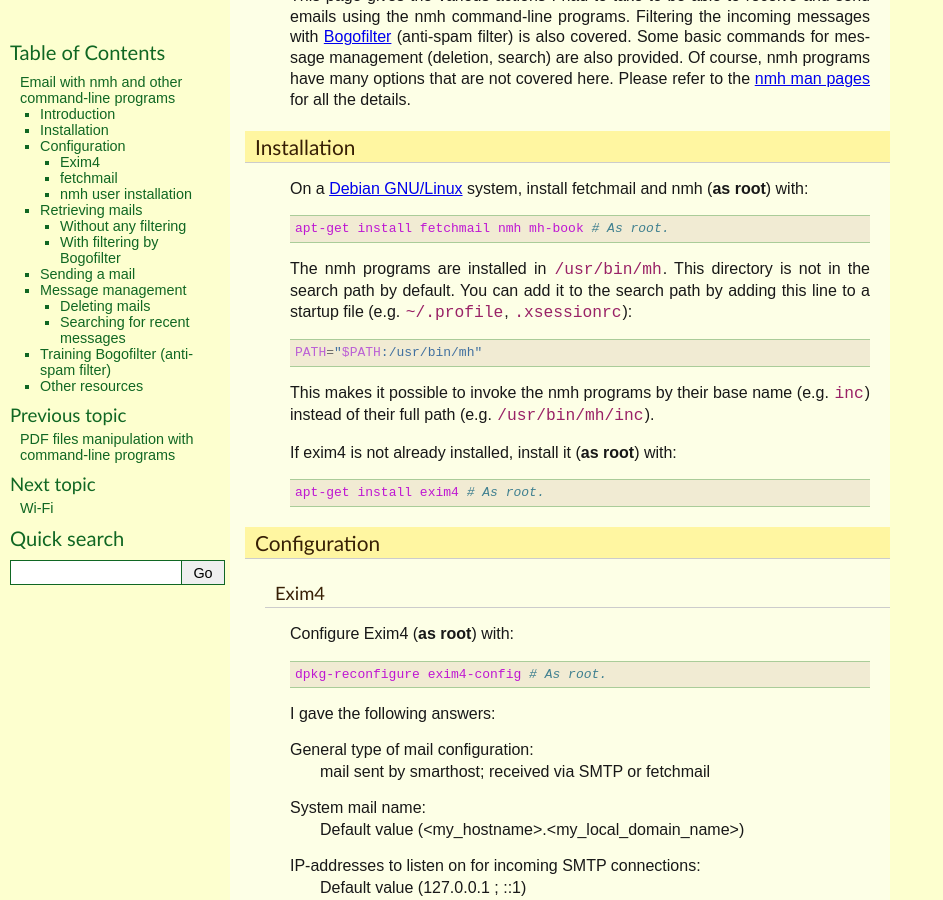
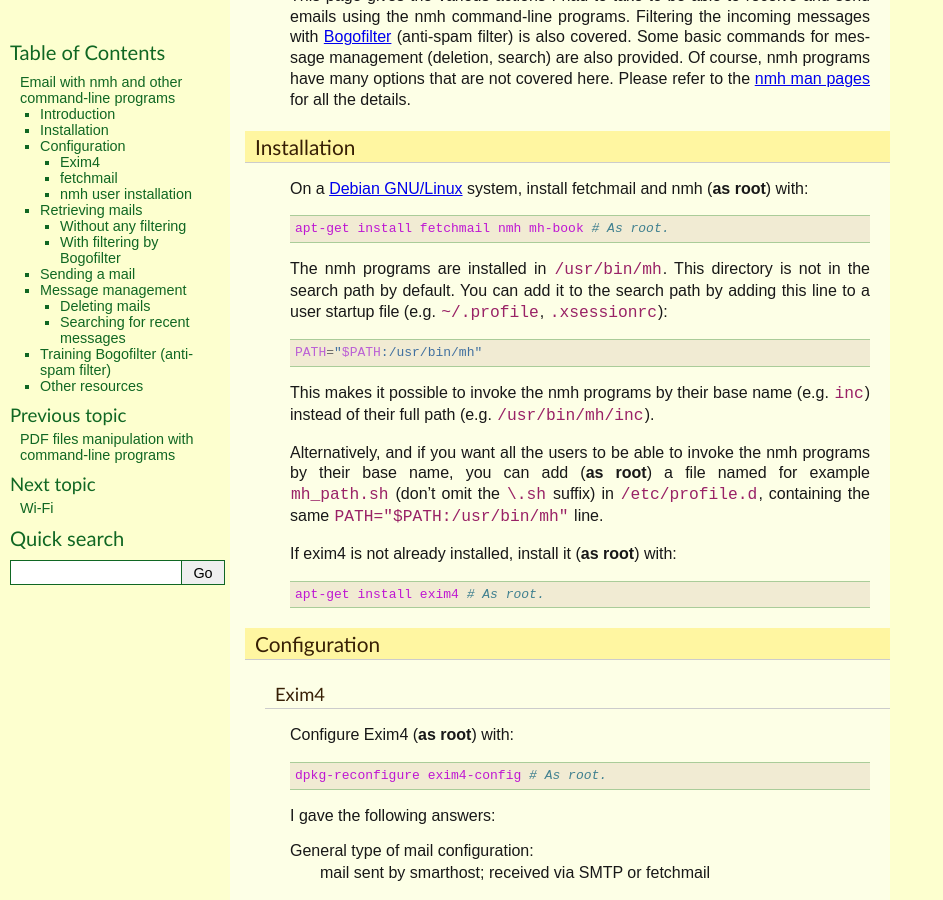
Before and after one commit to thierr26/thierr26_personal_notes_sphinx_sources, a Sphinx documentation site: the page built from source/email_with_nmh_and_other_cli_programs.rst, in a window 1280 px wide and 900 px high, scrolled down 793 px. Shown: the whole window, without its empty margins (0-943 px from the left). Built offline with Sphinx 7.4.7, drawn with Linux system fonts in a browser that asks for light colours.

Commit message:
Rework the "adding nmh to the path" part

```diff
--- a/source/email_with_nmh_and_other_cli_programs.rst
+++ b/source/email_with_nmh_and_other_cli_programs.rst
@@ -57,6 +57,7 @@ Installation
   single: $PATH
   single: ~/.profile
   single: ~/.xsessionrc
+  single: /etc/profile.d
 
 On a `Debian GNU/Linux <https://www.debian.org>`_ system, install fetchmail and
 nmh (**as root**) with::
@@ -65,12 +66,17 @@ nmh (**as root**) with::
 
 The nmh programs are installed in ``/usr/bin/mh``. This directory is not in the
 search path by default. You can add it to the search path by adding this line
-to  a startup file (e.g. ``~/.profile``, ``.xsessionrc``)::
+to a user startup file (e.g. ``~/.profile``, ``.xsessionrc``)::
 
   PATH="$PATH:/usr/bin/mh"
 
 This makes it possible to invoke the nmh programs by their base name (e.g.
 ``inc``) instead of their full path (e.g. ``/usr/bin/mh/inc``).
+
+Alternatively, and if you want all the users to be able to invoke the nmh
+programs by their base name, you can add (**as root**) a file named for example
+``mh_path.sh`` (don't omit the ``\.sh`` suffix) in ``/etc/profile.d``,
+containing the same ``PATH="$PATH:/usr/bin/mh"`` line.
 
 If exim4 is not already installed, install it (**as root**) with::
 
```
